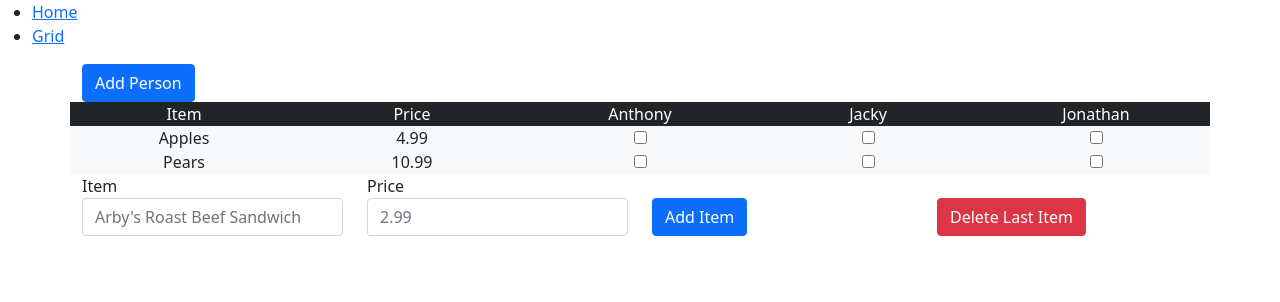
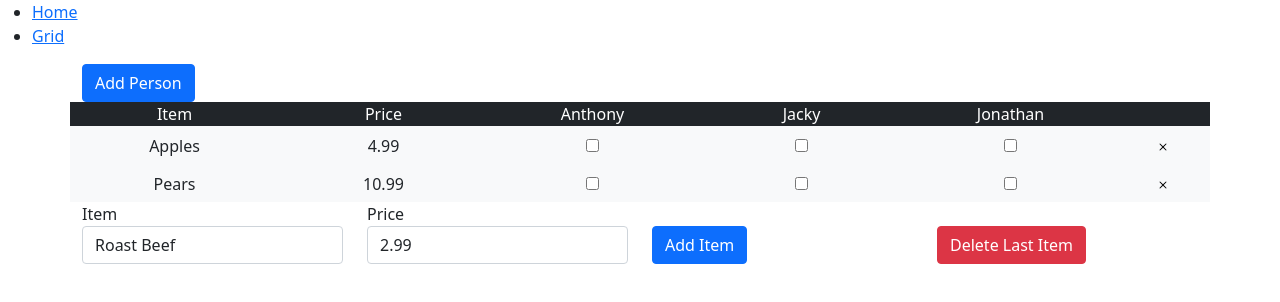
Before and after one commit to jlu51/Basket, a React (Create React App) app: page /grid in a window 1280 px wide. Shown: the top 302 px of the page. Built offline with nearby package versions, Linux system fonts and the light colour scheme; a small style sheet from the web is missing.

Commit message:
Add Delete Specific Row
Add functionality for deleting a specific row via its row "x" icon. Also added some padding to account for the added styling for button in row

```diff
--- a/package.json
+++ b/package.json
@@ -7,8 +7,10 @@
     "@testing-library/react": "^11.1.0",
     "@testing-library/user-event": "^12.1.10",
     "bootstrap": "^5.0.1",
+    "bootstrap-icons": "^1.5.0",
     "react": "^17.0.2",
     "react-dom": "^17.0.2",
+    "react-icons": "^4.2.0",
     "react-router-dom": "^5.2.0",
     "react-scripts": "4.0.3",
     "styled-components": "^5.3.0",
--- a/src/components/GridCalculator.js
+++ b/src/components/GridCalculator.js
@@ -1,11 +1,12 @@
 import React, { useState } from 'react';
+import { BsX } from "react-icons/bs";
 
 function GridCalculator() {
    const [rows, setRows] = useState([
       {itemName: "Apples", price: 4.99}, {itemName: "Pears", price: 10.99}]);
    const [header, setHeader] = useState(["Item", "Price", "Anthony", "Jacky", "Jonathan"]);
-   const [item, setItem] = useState("");
-   const [price, setPrice] = useState(0);
+   const [item, setItem] = useState("Roast Beef");
+   const [price, setPrice] = useState("2.99");
 
    function handleAddRow(name) {
       console.log(name);
@@ -14,6 +15,14 @@ function GridCalculator() {
       setRows(prevRows => {
          return {...prevRows, item}
       })
+   }
+
+   function handleRemoveIdxRow(index) {
+      console.log("REMOVING INDEX " + index)
+      const myRows = rows
+      myRows.splice(index, 1)
+      console.log(myRows)
+      setRows(prevRows => ([...myRows]))
    }
 
    function handleAddHeader(name) {
@@ -29,12 +38,18 @@ function GridCalculator() {
          setRows(prevRows => {
             return [...prevRows, {itemName: item, price: price}]
          })
+         // setItem("")
+         // setPrice("")
+         console.log("DEPTH")
       }
+   }
+
+   function testClick() {
+      console.log("CLICKED")
    }
 
    function handleRemoveLastRow() {
       setRows(rows.slice(0, -1))
-
    }
 
    return (
@@ -47,33 +62,38 @@ function GridCalculator() {
                      {head}
                   </div>
                ))}
+               <div class="col-1"/>
             </div>
-            {rows.map(row => (
+            {rows.map((row, index) => (
                   <div className="row text-center">
-                     <div class="col bg-light">
+                     <div class="col pt-2 bg-light">
                         {row.itemName}
                      </div>
-                     <div class="col bg-light">
+                     <div class="col pt-2 bg-light">
                         {row.price}
                      </div>
                      {header.slice(2).map(item => (
-                        <div class="col bg-light">
+                        <div class="col pt-2 bg-light">
                            <input type="checkbox"/>
                         </div>
                      ))}
+                     <div class="col-1 bg-light">
+                        <button type="button" class="btn btn-light" onClick={() => handleRemoveIdxRow(index)}>
+                           <BsX/>
+                        </button>
+                     </div>
                   </div>
                ))}
-
             <div className="container-fullwidth">
                <form>
                   <div class="row ">
                      <div className="col">
                         <label for="inputItem">Item</label>
-                        <input type="text" class="form-control" placeholder="Arby's Roast Beef Sandwich" id="inputItem" onChange={e => setItem(e.target.value)}/>
+                        <input type="text" class="form-control" value={item} placeholder="Arby's Roast Beef Sandwich" id="inputItem" onChange={e => setItem(e.target.value)}/>
                      </div>
                      <div className="col">
                         <label for="inputPrice">Price</label>
-                        <input type="text" class="form-control" placeholder="2.99" id="inputPrice" onChange={e => setPrice(e.target.value)}/>
+                        <input type="text" class="form-control" value={price} placeholder="2.99" id="inputPrice" onChange={e => setPrice(e.target.value)}/>
                      </div>
                      <div className="col">
                         <button type="button" className="mt-4 btn btn-primary" onClick={() => handleAddRow(item, price)}>Add Item</button>
```
Also changed, not shown: 1 other file (tests, documents, lock files or other folders).
